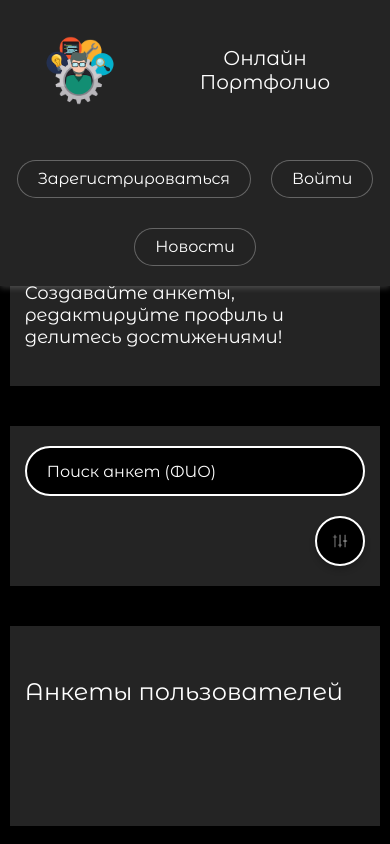
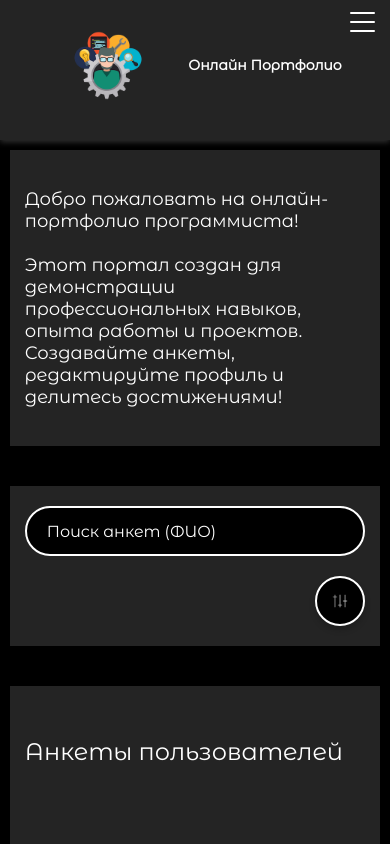
Before and after one commit to emclifly/-, a website: page index.html in a window 390 px wide. Shown: the top 844 px of the page. Drawn offline with Linux system fonts and the light colour scheme; no server answers.

Commit message:
Update styles.css

```diff
--- a/styles.css
+++ b/styles.css
@@ -21,9 +21,10 @@ body {
 /* Верхняя панель */
 .top-bar {
   background: #242424 !important;
-  display: flex;
-  justify-content: space-between;
-  align-items: center;
+  display: flex !important;
+  justify-content: space-between !important;
+  align-items: center !important;
+  flex-wrap: nowrap !important;
   padding: 15px 5%;
   position: fixed;
   top: 0;
@@ -31,7 +32,7 @@ body {
   right: 0;
   z-index: 1000;
   box-shadow: 0 2px 6px rgba(255,255,255,0.2);
-  width: 100vw !important;
+  width: 100% !important;
   max-width: 100vw !important;
   margin: 0 !important;
   padding-left: 5% !important;
@@ -43,17 +44,35 @@ body {
   box-sizing: border-box !important;
 }
 
+.logo {
+  display: flex !important;
+  align-items: center !important;
+  justify-content: flex-start !important;
+}
+
 .top-buttons {
-  display: flex;
-  align-items: center;
-  flex-wrap: wrap;
-  justify-content: flex-end;
-  gap: 10px;
+  display: flex !important;
+  align-items: center !important;
+  justify-content: flex-end !important;
+  flex-wrap: wrap !important;
+  gap: 10px !important;
+  text-align: right !important;
+  margin-left: auto !important;
+  width: auto !important;
 }
 
 .top-buttons span#current-user {
   margin-right: 10px;
   font-weight: 500;
+}
+
+/* Auth buttons container */
+#auth-buttons {
+  display: inline-flex !important;
+  align-items: center !important;
+  gap: 10px !important;
+  justify-content: flex-end !important;
+  margin-left: auto !important;
 }
 
 /* Стандартные кнопки */
@@ -304,7 +323,7 @@ button.delete:hover {
 .portfolio-card button.secondary,
 .portfolio-card button.delete {
   width: 100%;
-  max-width: 275px;
+  max-width: 100%;
   height: 50px;
   flex-shrink: 0;
   border-radius: 85px;
@@ -559,21 +578,24 @@ button.delete:hover {
 
 #news-btn, #reg-btn, #login-btn {
   position: relative;
-  margin: 0 10px !important;
+  margin: 0 5px !important;
   padding: 10px 20px !important;
   border-radius: 20px !important;
   transition: all 0.3s ease;
   background-color: rgba(36, 36, 36, 0.9) !important;
   border: 1px solid rgba(255, 255, 255, 0.3) !important;
+  display: inline-block !important;
+  text-align: center !important;
+  float: none !important;
 }
 
 /* Add specific styling for each button to make them distinct */
 #reg-btn {
-  margin-right: 15px !important;
+  margin-right: 5px !important;
 }
 
 #login-btn {
-  margin-left: 15px !important;
+  margin-left: 5px !important;
 }
 
 /* Add subtle hover effect */
@@ -619,6 +641,8 @@ button.delete:hover {
 
 /* Footer question styling */
 .footer .footer-question {
+  text-align: center;
+  margin-left: 0;
   margin-top: 20px;
   margin-bottom: 20px !important;
   color: #FFF;
@@ -631,6 +655,8 @@ button.delete:hover {
 
 /* Footer social buttons styling */
 .footer .footer-buttons {
+  justify-content: center;
+  margin-left: 0;
   display: flex;
   flex-wrap: wrap;
   gap: 20px;
@@ -882,27 +908,146 @@ button.delete:hover {
   font-size: 18px;
 }
 
-/* Мобильная версия */
+/* Mobile version styles */
 @media (max-width: 768px) {
+  /* Adjust logo size for mobile */
+  .site-logo {
+    width: 40px;
+    height: 40px;
+    margin-right: 10px;
+  }
+
   .top-bar {
-    flex-direction: column;
-    padding: 10px;
+    position: static;
+    flex-direction: column !important;
+    flex-wrap: nowrap !important;
+    padding: 5px 10px;
+    height: auto !important;
+    transition: all 0.3s ease;
+    overflow: hidden;
+    max-height: none;
+    min-height: 45px !important;
+    align-items: center !important;
+    justify-content: flex-start !important;
+  }
+
+  .top-bar.expanded {
+    max-height: none;
+    padding-bottom: 15px;
+  }
+
+  /* Adjust header layout */
+  .top-bar .logo {
+    width: 100% !important;
+    max-width: calc(100% - 45px) !important; /* Allow space for hamburger */
+    display: flex !important;
+    align-items: center !important;
+    justify-content: center !important;
+    overflow: hidden;
+    margin-bottom: 10px !important;
+    position: relative !important;
   }
 
   .top-bar .logo h1 {
-    text-align: center;
-    width: 100%;
+    text-align: center !important;
+    font-size: 24px !important;
+    white-space: nowrap;
+    overflow: hidden;
+    text-overflow: ellipsis;
+    margin: 0;
+    padding: 5px 0;
+    font-weight: 600 !important;
   }
 
-  .top-buttons {
-    width: 100%;
-    justify-content: center;
-    margin-top: 10px;
+  /* Position hamburger menu at the right edge of header */
+  .hamburger-menu {
+    display: block;
+    cursor: pointer;
+    width: 25px;
+    height: 25px;
+    position: absolute !important;
+    right: 15px !important;
+    top: 12px !important; /* Fixed position at top */
+    z-index: 10;
+    flex-shrink: 0;
   }
 
-  #news-btn, #reg-btn, #login-btn {
+  .hamburger-menu span {
+    display: block;
+    position: absolute;
+    height: 2px;
+    width: 100%;
+    background: #FFF;
+    border-radius: 2px;
+    opacity: 1;
+    left: 0;
+    transform: rotate(0deg);
+    transition: .25s ease-in-out;
+  }
+
+  .hamburger-menu span:nth-child(1) {
+    top: 0px;
+  }
+
+  .hamburger-menu span:nth-child(2) {
+    top: 9px;
+  }
+
+  .hamburger-menu span:nth-child(3) {
+    top: 18px;
+  }
+
+  .expanded .hamburger-menu span:nth-child(1) {
+    top: 9px;
+    transform: rotate(135deg);
+  }
+
+  .expanded .hamburger-menu span:nth-child(2) {
+    opacity: 0;
+    left: -60px;
+  }
+
+  .expanded .hamburger-menu span:nth-child(3) {
+    top: 9px;
+    transform: rotate(-135deg);
+  }
+
+  /* Fix: Mobile buttons should be below hamburger */
+  .top-buttons {
+    width: 100% !important;
+    justify-content: center !important;
+    margin-top: 5px !important;
+    display: none !important;
+    flex-direction: column !important;
+    align-items: center !important;
+    order: 3 !important;
+    margin-left: 0 !important;
+    clear: both !important;
+  }
+
+  /* Only show buttons when menu is expanded */
+  .top-bar.expanded .top-buttons {
+    display: flex !important;
+  }
+
+  #auth-buttons {
+    display: flex !important;
+    flex-direction: column !important;
+    width: 100% !important;
+    align-items: center !important;
+    margin-left: 0 !important;
+  }
+
+  #news-btn, #reg-btn, #login-btn, #profile-btn, .profile-btn, .top-buttons button:not(#news-btn):not(#login-btn):not(#reg-btn) {
     position: static !important;
-    margin: 10px !important;
+    margin: 5px auto !important;
+    width: 100% !important;
+    max-width: 300px !important;
+    float: none !important;
+    box-sizing: border-box !important;
+    text-overflow: ellipsis !important;
+    overflow: hidden !important;
+    white-space: nowrap !important;
   }
 
   .search-bar {
@@ -939,11 +1084,30 @@ button.delete:hover {
     justify-content: center;
     margin-left: 0;
   }
+
+  /* No need for margin-top since header is not fixed */
+  .site-info {
+    margin-top: 10px !important;
+    padding-top: 20px !important;
+    padding-bottom: 20px !important;
+  }
+
+  /* Ensure content doesn't get hidden when menu expands */
+  body.menu-expanded .site-info {
+    margin-top: 10px !important;
+    transition: margin-top 0.3s ease;
+  }
 }
 
 @media (max-width: 480px) {
   .top-bar .logo h1 {
-    font-size: 20px !important;
+    font-size: 14px !important;
+  }
+
+  .site-logo {
+    width: 30px;
+    height: 30px;
+    margin-right: 6px;
   }
 
   .search-section.expanded #filter-options .filter-group {
```
